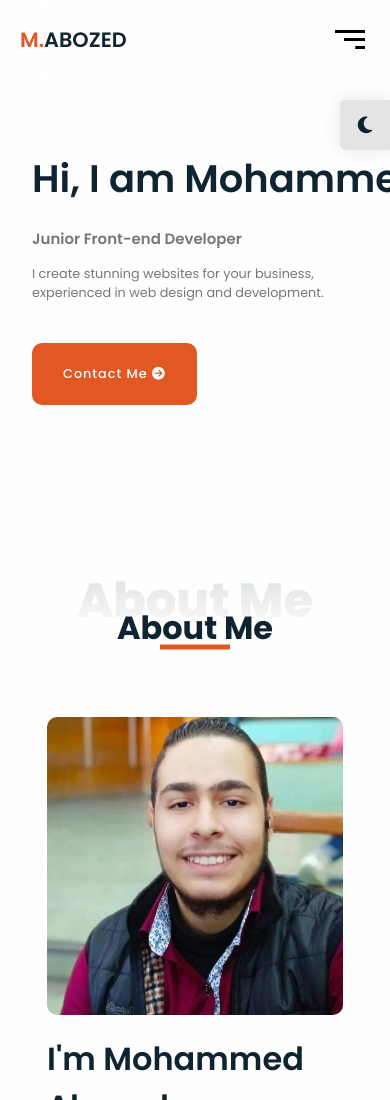
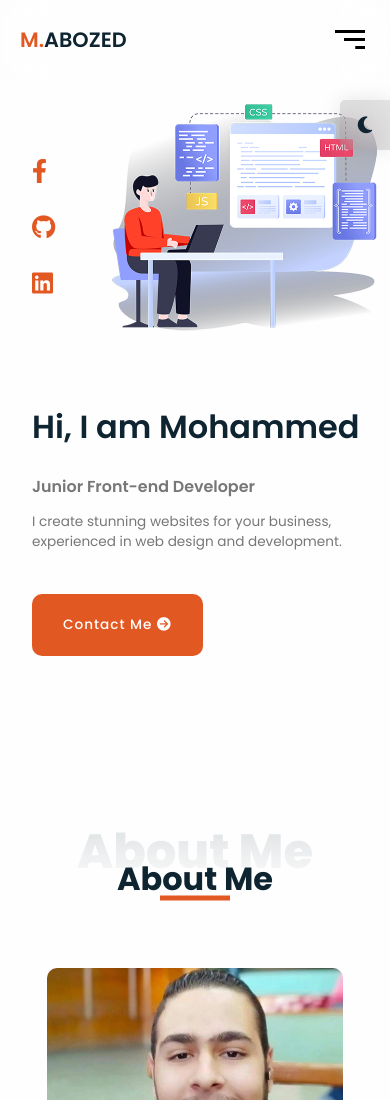
Before and after one commit to MAbozed/My-Portfolio, a plain HTML site: page index.html in a window 390 px wide. Shown: the top 1100 px of the page. Drawn offline with nearby package versions, Linux system fonts and the light colour scheme.

Commit message:
Update style.css

```diff
--- a/css/style.css
+++ b/css/style.css
@@ -1206,20 +1206,21 @@ footer a {
   .home-container .home-img {
     position: absolute;
   }
-  .home-container .home-img img {
-    display: none;
+  .home-container .home-img img{
+   width: 50%;
+   transform: translate(80px, -180px);
   }
-  .home .home-container .info {
+  .media-icons {
+    margin-bottom: 80px;;
+  }
+  .home-container .info {
     font-size: 0.8rem;
   }
-   .home .home-container .media-icons {
+  .home-container .info h2{
+    font-size: 2rem;
+  }
+  .scroll-down {
     display: none;
-  }
-  .home .scroll-down {
-    display: none;
-  }
-  .media-icons{
-    margin-bottom: 80px;
   }
   /*=======Get-in-touch section=======*/
   .get-in-touch .contact-card {
```
